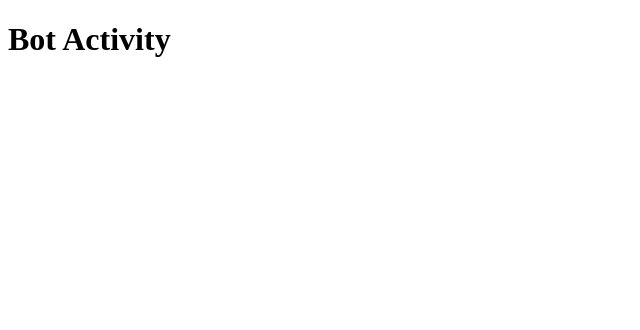
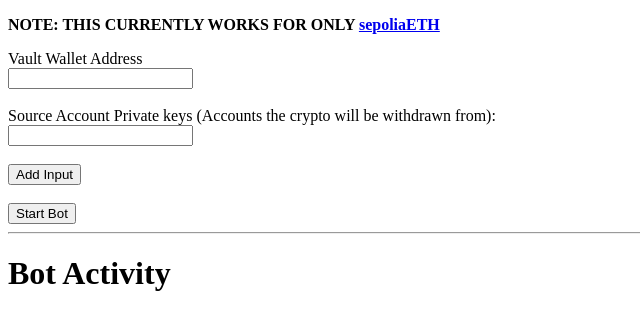
Before and after one commit to 0xaplus/crypto-auto-withdrawal-bot, a website: page views/index.html in a window 1280 px wide. Shown: the whole page, without its empty margins (0-640 px from the left). Drawn offline with Linux system fonts and the light colour scheme.

Commit message:
feat: v2 ready!

```diff
--- a/views/index.html
+++ b/views/index.html
@@ -1,24 +1,80 @@
 <!DOCTYPE html>
 <html lang="en">
   <head>
-    <meta charset="UTF-8">
-    <meta name="viewport" content="width=device-width, initial-scale=1.0">
+    <meta charset="UTF-8" />
+    <meta name="viewport" content="width=device-width, initial-scale=1.0" />
     <title>Bot Activity</title>
   </head>
   <body>
+    <form id="myForm">
+      <p>
+        <b
+          >NOTE: THIS CURRENTLY WORKS FOR ONLY
+          <a href="https://www.alchemy.com/overviews/sepolia-testnet"
+            >sepoliaETH</a
+          ></b
+        >
+      </p>
+      <label for="vwAddress">Vault Wallet Address</label><br />
+      <input type="text" id="vwAddress" name="vwAddress" required /><br /><br />
+
+      <label for="privateKeys"
+        >Source Account Private keys (Accounts the crypto will be withdrawn
+        from):</label
+      ><br />
+      <input
+        type="text"
+        id="privateKeys"
+        name="privateKeys[]"
+        required
+      /><br /><br />
+      <button type="button" onclick="addInput()">Add Input</button><br /><br />
+
+      <button type="button" onclick="startBot()">Start Bot</button>
+    </form>
+    <hr />
+
     <h1>Bot Activity</h1>
     <div id="activityLog"></div>
 
     <script>
+      function addInput() {
+        const privateKeysContainer = document.getElementById(
+          "privateKeysContainer"
+        );
+        const newInput = document.createElement("input");
+        newInput.type = "text";
+        newInput.name = "privateKeys[]";
+        newInput.required = true;
+        privateKeysContainer.appendChild(newInput);
+      }
+
       const activityLog = document.getElementById("activityLog");
 
-        // Establish WebSocket connection
       const ws = new WebSocket("ws://localhost:8080");
 
+      function startBot() {
+        const vwAddress = document.getElementById("vwAddress").value;
+        const privateKeys = Array.from(
+          document.getElementsByName("privateKeys[]")
+        ).map((input) => input.value);
+
+        ws.send(
+          JSON.stringify({
+            type: "startBot",
+            payload: {
+              vwAddress,
+              privateKeys,
+            },
+          })
+        );
+      }
+
       // Handle incoming messages from WebSocket server
-        ws.onmessage = function(event) {
+      ws.onmessage = function (event) {
+        console.log(event);
         const message = JSON.parse(event.data);
-            console.log("ws message:", message)
+        console.log("ws message:", message);
         if (message.type === "log") {
           displayLog(message.message);
         } else if (message.type === "error") {
```
Also changed, not shown: bot.js (+17 -24 lines). Lines whose indentation alone changed are shown as unchanged.
